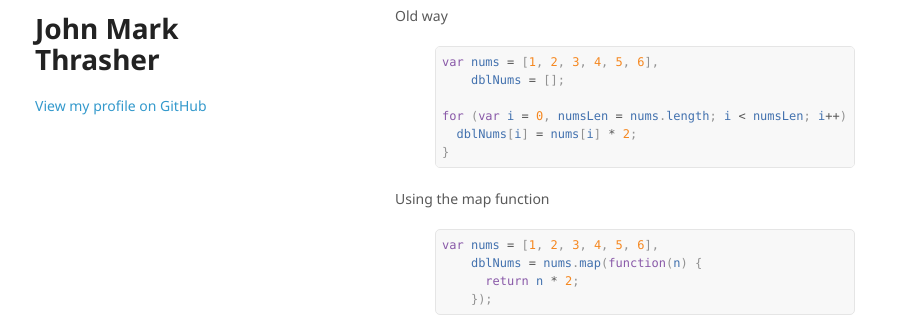
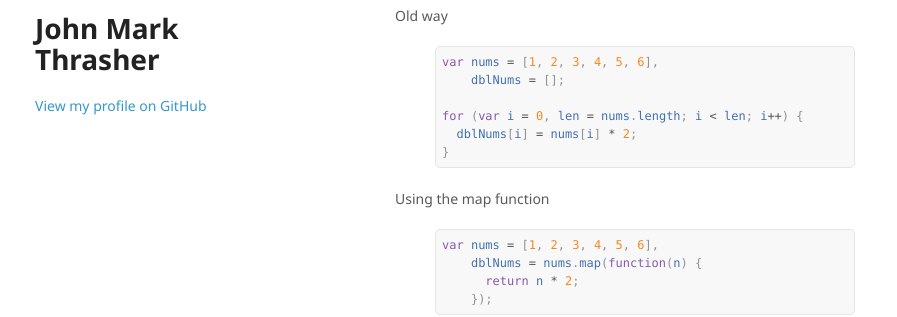
Before and after one commit to JohnMarkT/johnmarkt.github.io, a Jekyll site: the page built from _posts/2016-7-20-Moving-to-Arrow-Functions.md, in a window 1280 px wide. Shown: the part 166-483 px from the top of the page, without its empty margins (175-1072 px from the left). Built offline with Jekyll 4.4.1, drawn with Linux system fonts in a browser that asks for light colours.

Commit message:
Tweak Arrow Functions post

```diff
--- a/_posts/2016-7-20-Moving-to-Arrow-Functions.md
+++ b/_posts/2016-7-20-Moving-to-Arrow-Functions.md
@@ -10,7 +10,7 @@ Old way
 var nums = [1, 2, 3, 4, 5, 6],
     dblNums = [];
 
-for (var i = 0, numsLen = nums.length; i < numsLen; i++) {
+for (var i = 0, len = nums.length; i < len; i++) {
   dblNums[i] = nums[i] * 2;
 }
 {% endhighlight %}
```
